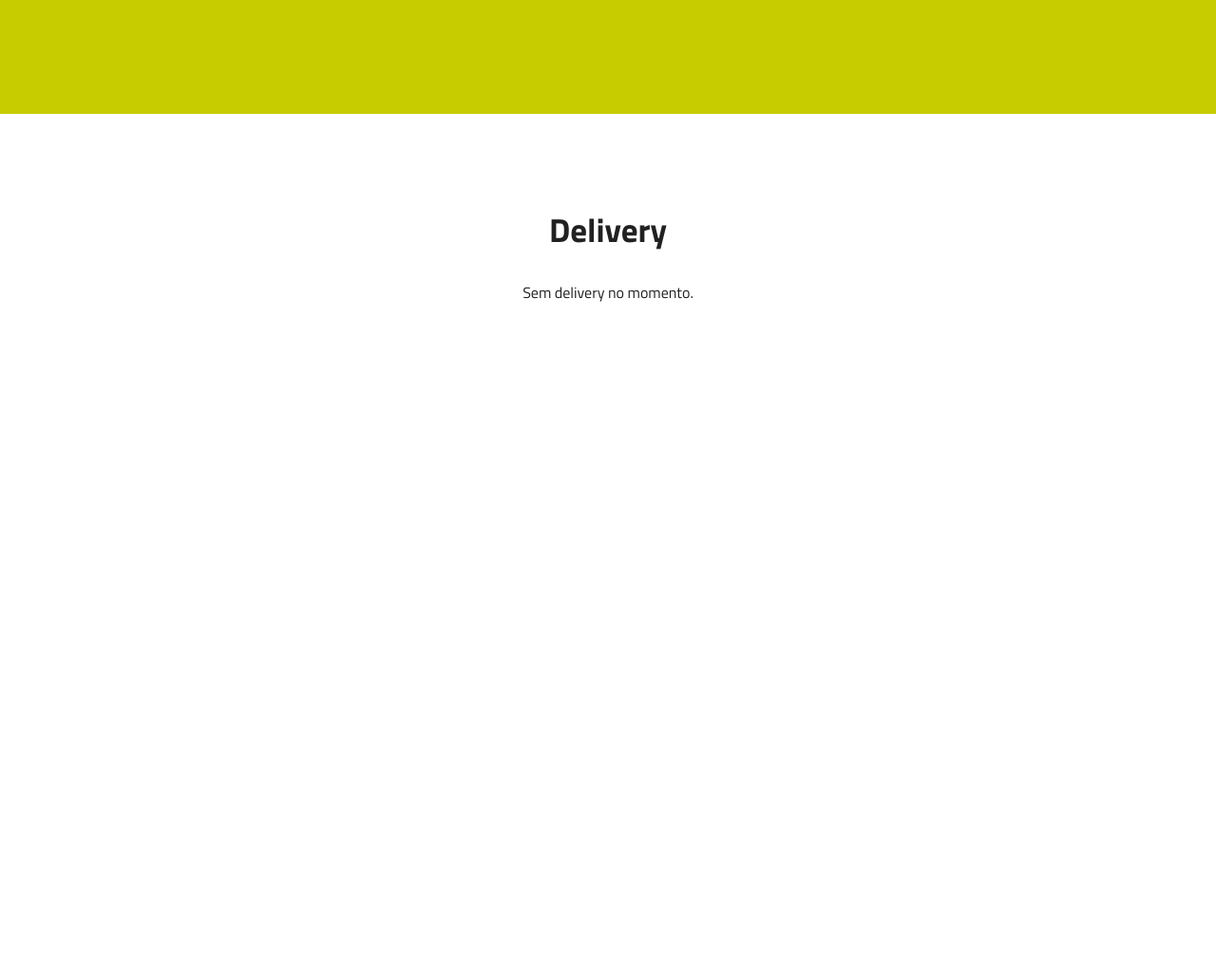
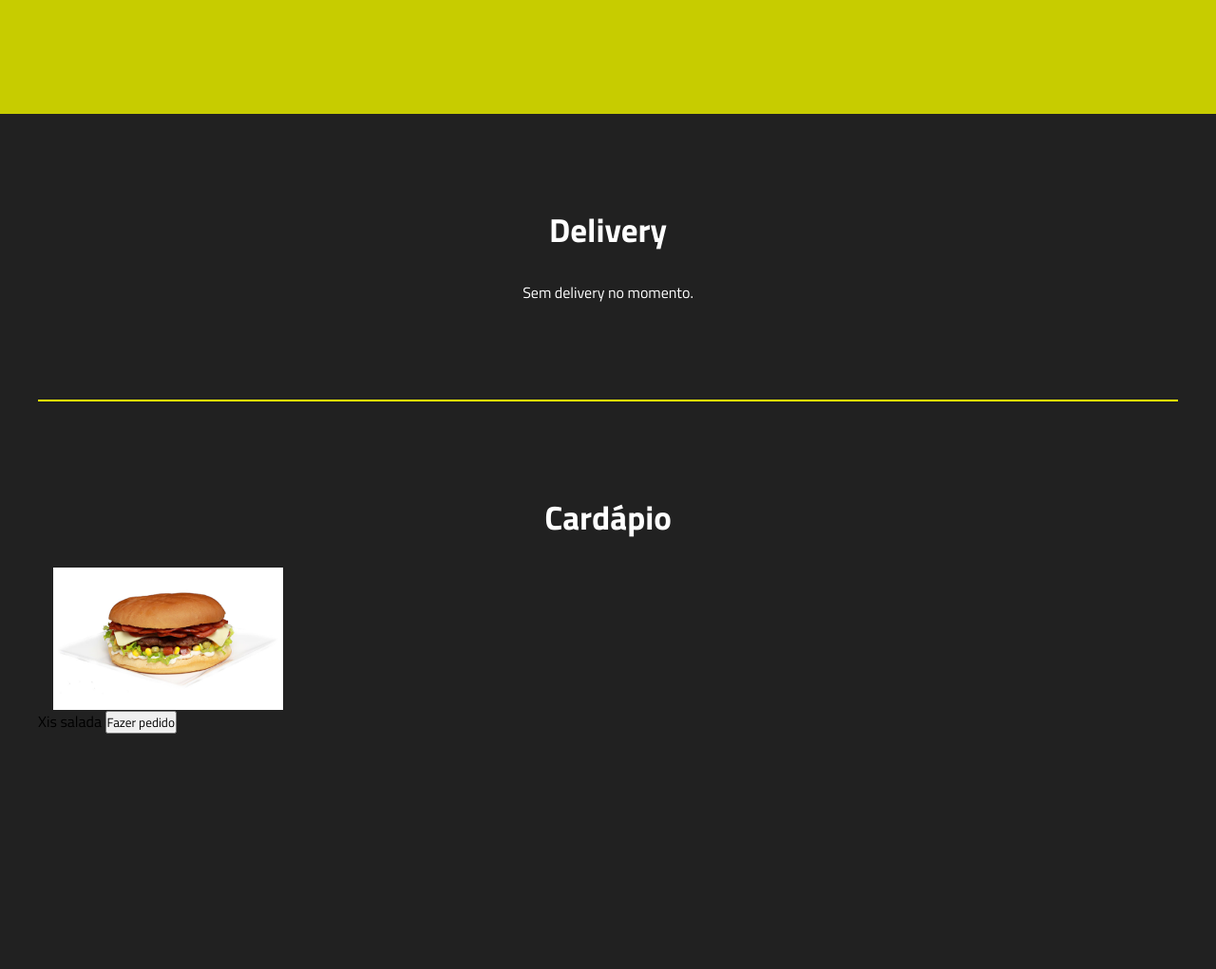
Before and after one commit to naoehosamuel/tailanches, a plain HTML site: page index.html in a window 1280 px wide. Shown: the part 680-1701 px from the top of the page at 95% size. Before the commit the page ends 1101 px from the top, so only its background shows below. Drawn offline with Linux system fonts and the light colour scheme.

Commit message:
bg color add

```diff
--- a/css/next.css
+++ b/css/next.css
@@ -7,6 +7,9 @@
     max-width: 1200px;
     width: 100%;
     margin: 0 auto;
+}
+body {
+    background: #212121;
 }
 header {
     height: 130px;
@@ -77,17 +80,55 @@ section.delivery .content {
     width: 100%;
 }
 section.delivery {
-    padding: 100px 0;
+    padding: 100px 0 0 0;
+}
+section.delivery .container {
+    border-bottom: 2px solid #ffff00;
+    padding-bottom: 100px;
 }
 section.delivery .content h2 {
     font-size: 35px;
     line-height: 45px;
-    color: #212121;
+    color: #ffffff;
     font-weight: bold;
     margin-bottom: 30px;
 }
 section.delivery .content p {
     font-size: 16px;
     line-height: 26px;
-    color: #212121;
+    color: #ffffff;
 }
+section.cardapio {
+    padding: 100px 0;
+}
+section.cardapio .cards {
+    display: flex;
+    flex-direction: row;
+    justify-content: space-between;
+}
+section.cardapio .title-wrapper {
+    display: flex;
+    flex-direction: row;
+    width: 100%;
+    align-items: center;
+    justify-content: center;
+}
+section.cardapio .title-wrapper h2 {
+    font-size: 35px;
+    line-height: 45px;
+    color: #ffffff;
+    font-weight: bold;
+    margin-bottom: 30px;
+}
+section.cardapio .cards .card-item {
+    width: calc(24% - 15px);
+    height: 100%;
+    min-height: 420px;
+}
+section.cardapio .cards .card-item .product-image {
+    height: 150px;
+    width: 100%;
+    background-position: center;
+    background-repeat: no-repeat;
+    background-size: contain;
+}
--- a/index.html
+++ b/index.html
@@ -30,6 +30,18 @@
             </div>
         </div>
     </section>
+    <section class="cardapio">
+        <div class="container">
+            <div class="title-wrapper"><h2>Cardápio</h2></div>
+            <div class="cards">
+                <div class="card-item">
+                    <div class="product-image" style="background-image: url(img/calabresa2.png);"></div>
+                    <span class="product-title">Xis salada</span>
+                    <button>Fazer pedido</button>
+                </div>
+            </div>
+        </div>
+    </section>
     <footer>
         <script src="js/next.js"></script>
     </footer>
```
Also changed, not shown: img/calabresa2.png (added).
